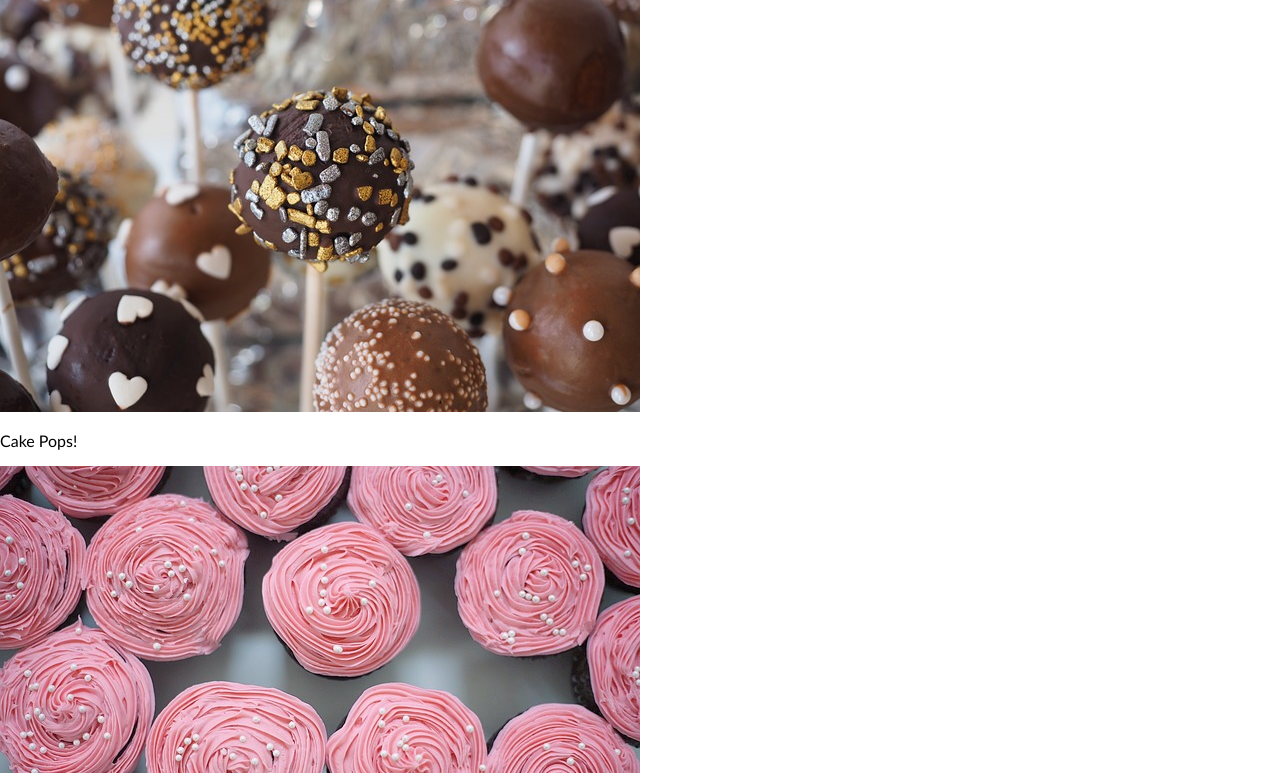
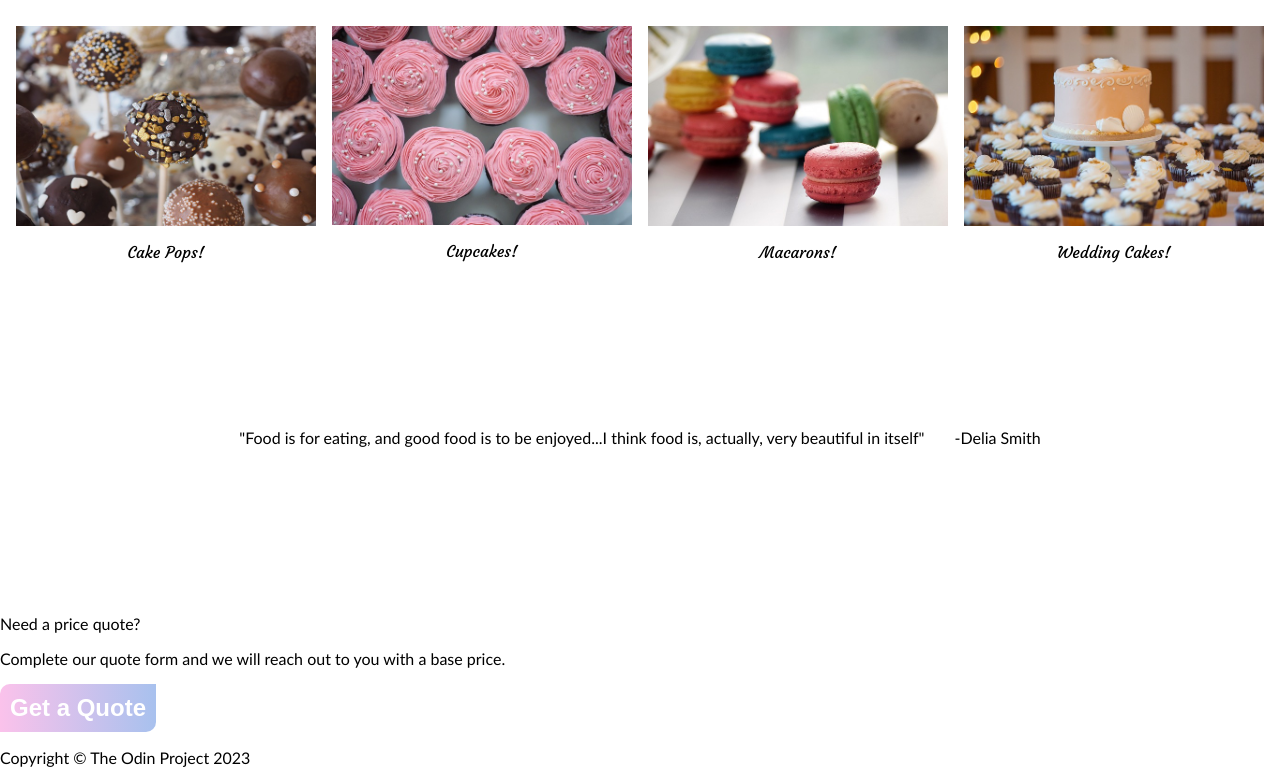
Before and after one commit to EnFuegoV3/landing-page, a plain HTML site: page index.html in a window 1280 px wide. Shown: the part 732-1505 px from the top of the page. Drawn offline with Linux system fonts and the light colour scheme.

Commit message:
styled preview section, started quote section

```diff
--- a/index.html
+++ b/index.html
@@ -29,18 +29,26 @@
     <h2>Dazed and Hungry?</h2>
     <!-- images with rounded borders -->
     <div class="pictures">
-        <img class="icons" src="images/cake-pops.jpg" alt="cake-pops">
+       <div class="icons">
+        <img class="pics pops" src="images/cake-pops.jpg" alt="cake-pops">
         <p>Cake Pops!</p>
-        <img class="icons" src="images/cupcakes.jpg" alt="cupcakes">
+       </div>
+       <div class="icons">
+        <img class="pics" src="images/cupcakes.jpg" alt="cupcakes">
         <p>Cupcakes!</p>
-        <img class="icons" src="images/macarons.jpg" alt="macarons">
+       </div>
+       <div class="icons">
+        <img class="pics" src="images/macarons.jpg" alt="macarons">
         <p>Macarons!</p>
-        <img class="icons" src="images/wedding-cake.jpg" alt="wedding-cake">
+       </div>
+       <div class="icons">
+        <img class="pics" src="images/wedding-cake.jpg" alt="wedding-cake">
         <p>Wedding Cakes!</p>
+       </div>
     </div>
    </section>
    <section class="quote">
-    <p id="food-quote">Food is for eating, and good food is to be enjoyed...I think food is, actually, very beautiful in itself"</p>
+    <p id="food-quote">"Food is for eating, and good food is to be enjoyed...I think food is, actually, very beautiful in itself"</p>
     <p id="person">-Delia Smith</p>
    </section>
    <section class="price-quote">
--- a/styles.css
+++ b/styles.css
@@ -50,6 +50,7 @@ header > img {
     padding-top: 8em;
     justify-content: center;
     gap: 80px;
+    flex; 1;
 }
 
 .welcome {
@@ -93,13 +94,48 @@ button:hover {
     font-size: 26px;
     box-shadow: 0 0 10px gold;
 }
+h2 {
+    text-align: center;
+    font-size: 35px;
+    padding: 30px;
+}
 
 .preview {
     flex: 1;
+    font-family: Cour;
+    display: flex;
+    flex-direction: column;
+}
+
+.pictures {
+    display: flex;
+    justify-content: space-evenly;
+    align-items: center;
+
+}
+
+.icons {
+    display: flex;
+    flex-direction: column;
+    align-items: center;
+}
+
+.pics {
+    width: 300px;
+    height: auto;
+}
+
+.pops {
+    height: 200px;
 }
 
 .quote {
     flex: 1;
+    height: 20em;
+    display: flex;
+    justify-content: center;
+    align-items: center;
+    gap: 30px;
 }
 
 .price-quote {
```
